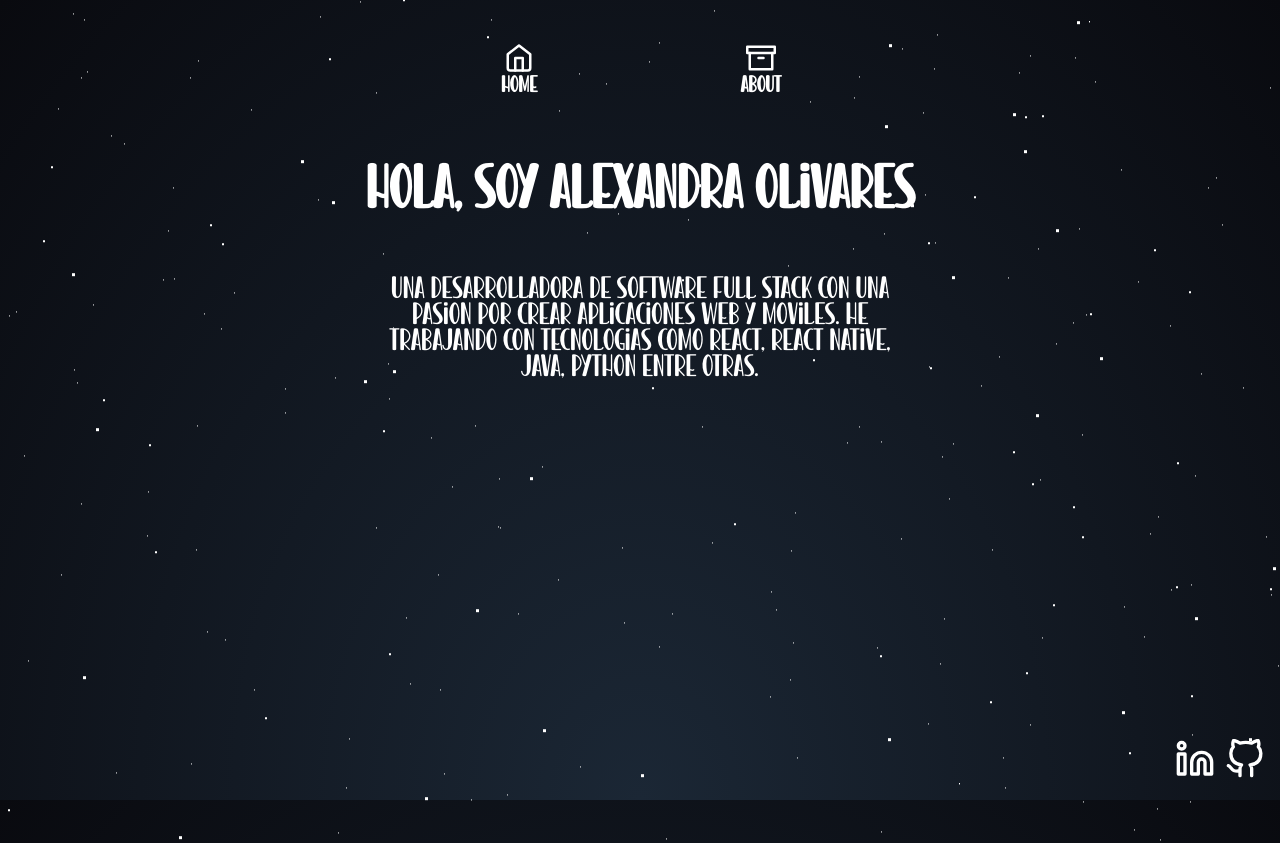
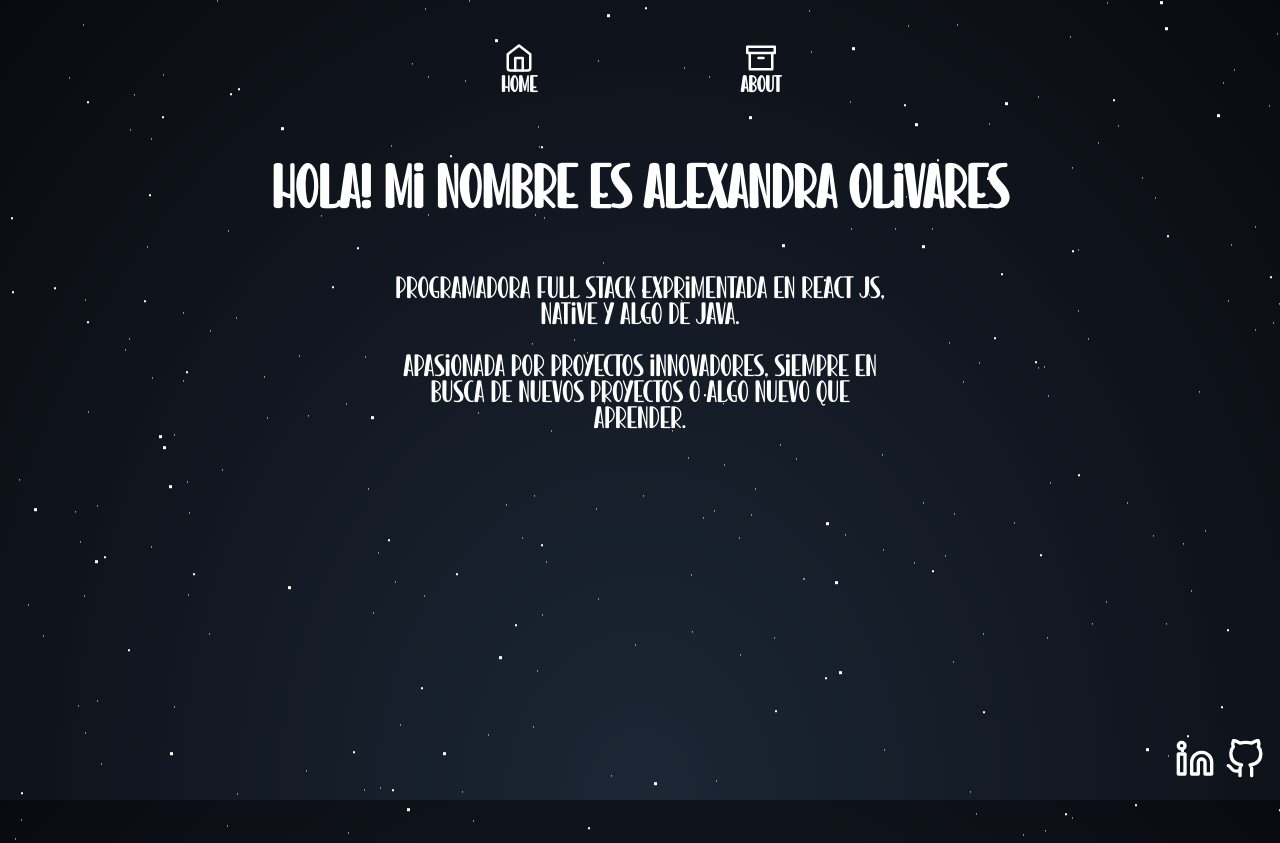
Before and after one commit to AlexandraOliv14/alexandraoliv14.github.io, a React (Create React App) app: page / in a window 1280 px wide. Shown: the top 843 px of the page. Built offline with nearby package versions, Linux system fonts and the light colour scheme.

Commit message:
change: linea de presentacion

```diff
--- a/src/index.sass
+++ b/src/index.sass
@@ -57,7 +57,7 @@ p
     font-size: 20px
 
 button
-    width: 35vw
+    width: 30vw
     height: 8vh
     padding: 15px
     border-radius: 9px
--- a/src/views/Home.tsx
+++ b/src/views/Home.tsx
@@ -6,13 +6,11 @@ export const Home = () => {
     return (
         <div className='containerHome'>
             <div className='containerInfo'>
-                <h1>Hola, soy Alexandra Olivares <br/>
+                <h1>Hola! mi nombre es Alexandra Olivares <br/>
                 </h1>
                 <p>
-                Una  desarrolladora de software Full Stack
-                con una pasión por crear aplicaciones web y
-                móviles. He trabajando con tecnologias como
-                React, React Native, Java, Python entre otras.
+                programadora full stack exprimentada en react js, native y algo de java.<br/><br/>
+                Apasionada por proyectos innovadores, siempre en busca de nuevos proyectos o algo nuevo que aprender.
                 </p>
                 <br/>
             </div>
```
